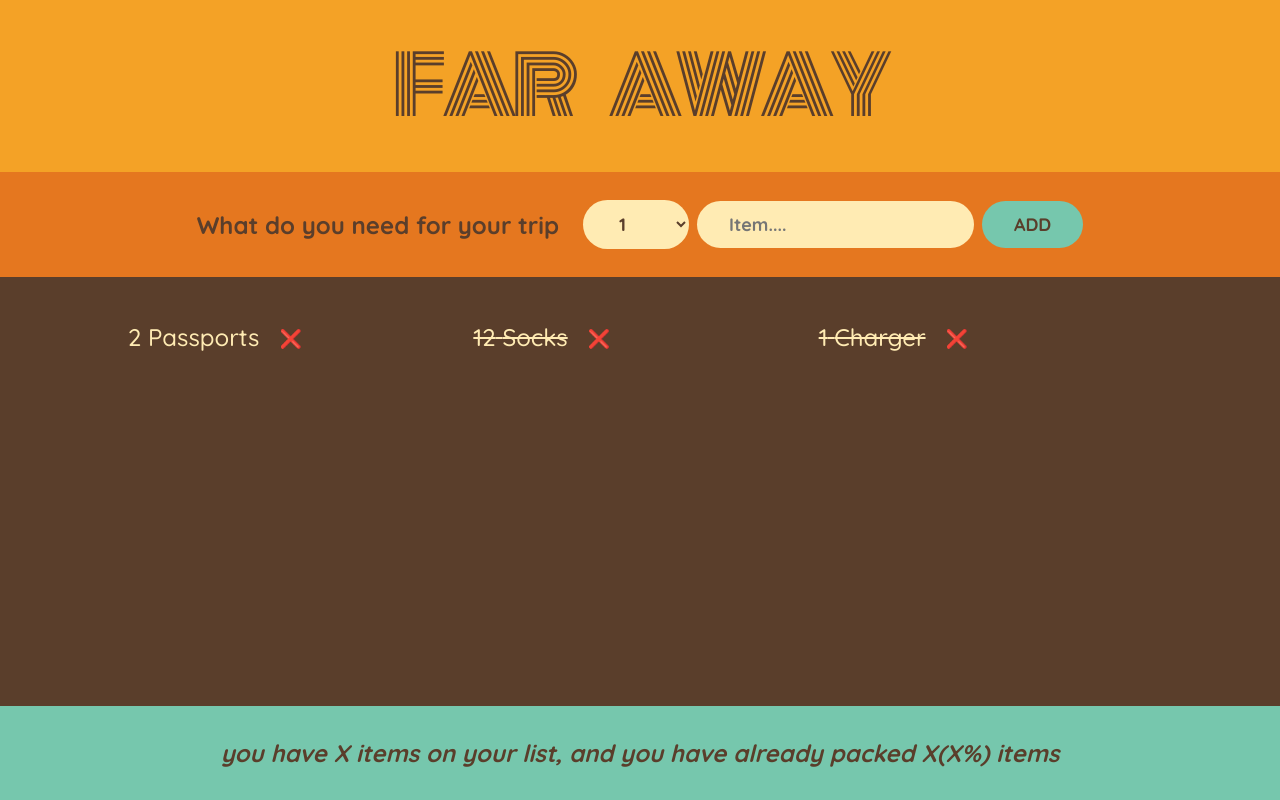
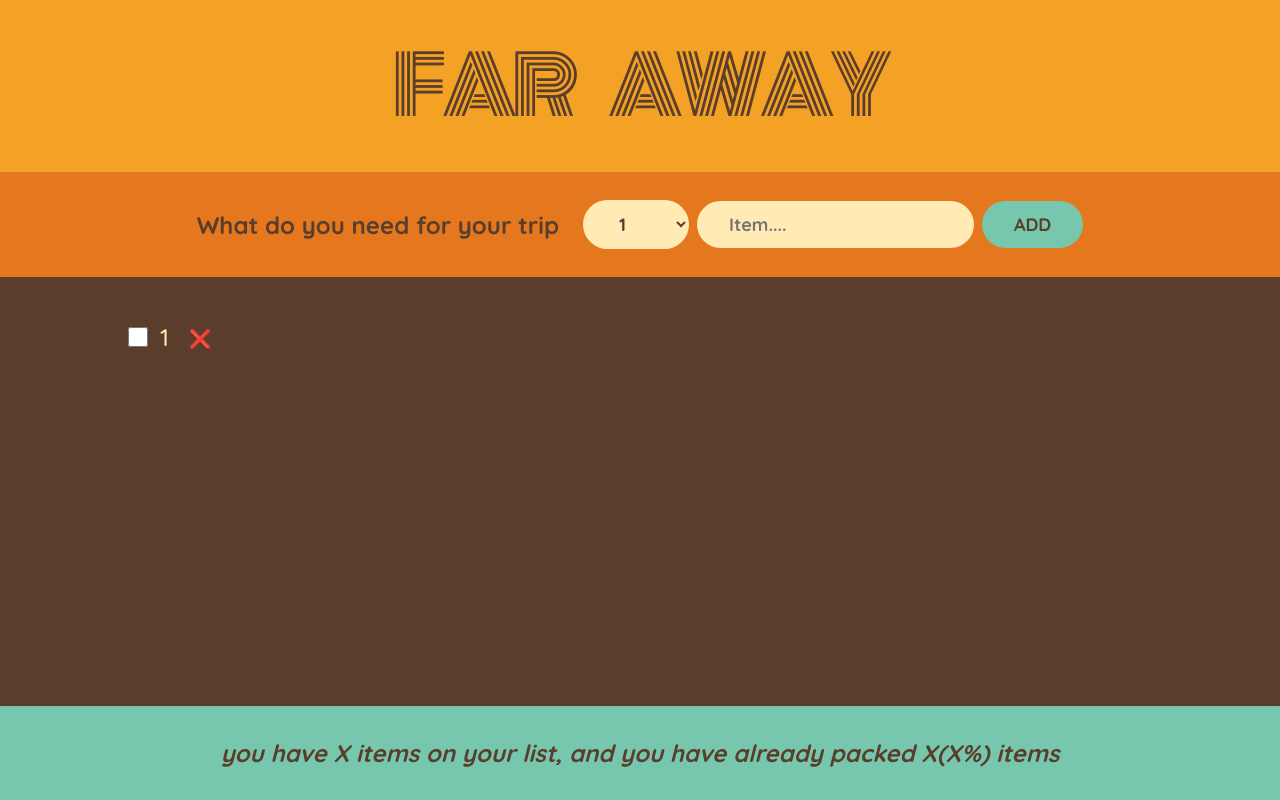
Before and after one commit to aji70/TraveldApp, a React (Create React App) app in the folder frontEnd/: page / in a window 1280 px wide. Both pictures are taken after a click on the button "ADD". Built offline with nearby package versions, Linux system fonts and the light colour scheme.

Commit message:
travel-list

```diff
--- a/frontEnd/src/App.js
+++ b/frontEnd/src/App.js
@@ -1,16 +1,36 @@
 import { useState } from "react";
 
-const initialItems = [
-  { id: 1, description: "Passports", quantity: 2, packed: false },
-  { id: 2, description: "Socks", quantity: 12, packed: true },
-  { id: 3, description: "Charger", quantity: 1, packed: true },
-];
 export default function App() {
+  const [items, setItems] = useState([]); //This state manipulates the array of items added to the array
+  function handleAddItems(item) {
+    // we are not allowed to mutate state directly in react so we create a new array by,
+    // spreading the former array and adding the new item to it all in a new array
+    setItems((items) => [...items, item]);
+  }
+
+  function handleDeleteItems(id) {
+    setItems((items) => items.filter((item) => item.id !== id));
+  }
+
+  function handleToggleItem(id) {
+    setItems((items) =>
+      items.map((item) =>
+        item.id === id ? { ...item, packed: !item.packed } : item
+      )
+    );
+  }
+
   return (
     <div className="app">
       <Logo />
-      <Form />
-      <PackingList />
+      {/* passing a function as a props so it can be used in a component */}
+      <Form onAddItems={handleAddItems} />
+      {/*Passing the items as a props to the PackingList component*/}
+      <PackingList
+        items={items}
+        onDeleteItems={handleDeleteItems}
+        onToggleItems={handleToggleItem}
+      />
       <Stats />
     </div>
   );
@@ -19,7 +39,8 @@
 function Logo() {
   return <h1>Far away</h1>;
 }
-function Form() {
+function Form({ onAddItems }) {
+  //Accepting the function that was passed in as a prop
   const [description, setDescription] = useState(" ");
   const [quantity, setQuantity] = useState(1);
 
@@ -28,12 +49,13 @@
     // Guard Clause to prevent submission with empty field
     if (!description) return;
     const newItem = { description, quantity, packed: false, id: Date.now() };
-    console.log(newItem);
+
+    onAddItems(newItem); //Finally adding the element to the new array
+
     // set everything back to it's normal state
     setDescription("");
     setQuantity(1);
-    initialItems.push(newItem);
-    console.log(initialItems);
+    // console.log(newItem);
   }
   return (
     <form className="add-form" onSubmit={handleSubmit}>
@@ -61,24 +83,41 @@
     </form>
   );
 }
-function PackingList() {
+function PackingList({ items, onDeleteItems, onToggleItems }) {
+  //Accepting the item array in the packing list component
   return (
     <div className="list">
       <ul>
-        {initialItems.map((item) => (
-          <Item item={item} key={item.id} />
-        ))}
+        {items.map(
+          (
+            item // items is the array defined up in the app component
+          ) => (
+            <Item
+              onDeleteItems={onDeleteItems}
+              item={item}
+              key={item.id}
+              onToggleItems={onToggleItems}
+            /> //Passing the function that hhelps deletes items from the array as a prop
+          )
+        )}
       </ul>
     </div>
   );
 }
-function Item({ item }) {
+function Item({ item, onDeleteItems, onToggleItems }) {
+  //Accepting the function that hhelps deletes items from the array as a prop
   return (
     <li>
+      <input
+        type="checkbox"
+        value={item.packed}
+        onChange={() => onToggleItems(item.id)}
+      />
       <span style={item.packed ? { textDecoration: "line-through" } : {}}>
         {item.quantity} {item.description}
       </span>
-      <button>❌</button>
+      <button onClick={() => onDeleteItems(item.id)}>❌</button>
+      {/* getting the id of the particular item we want to delete */}
     </li>
   );
 }
```
